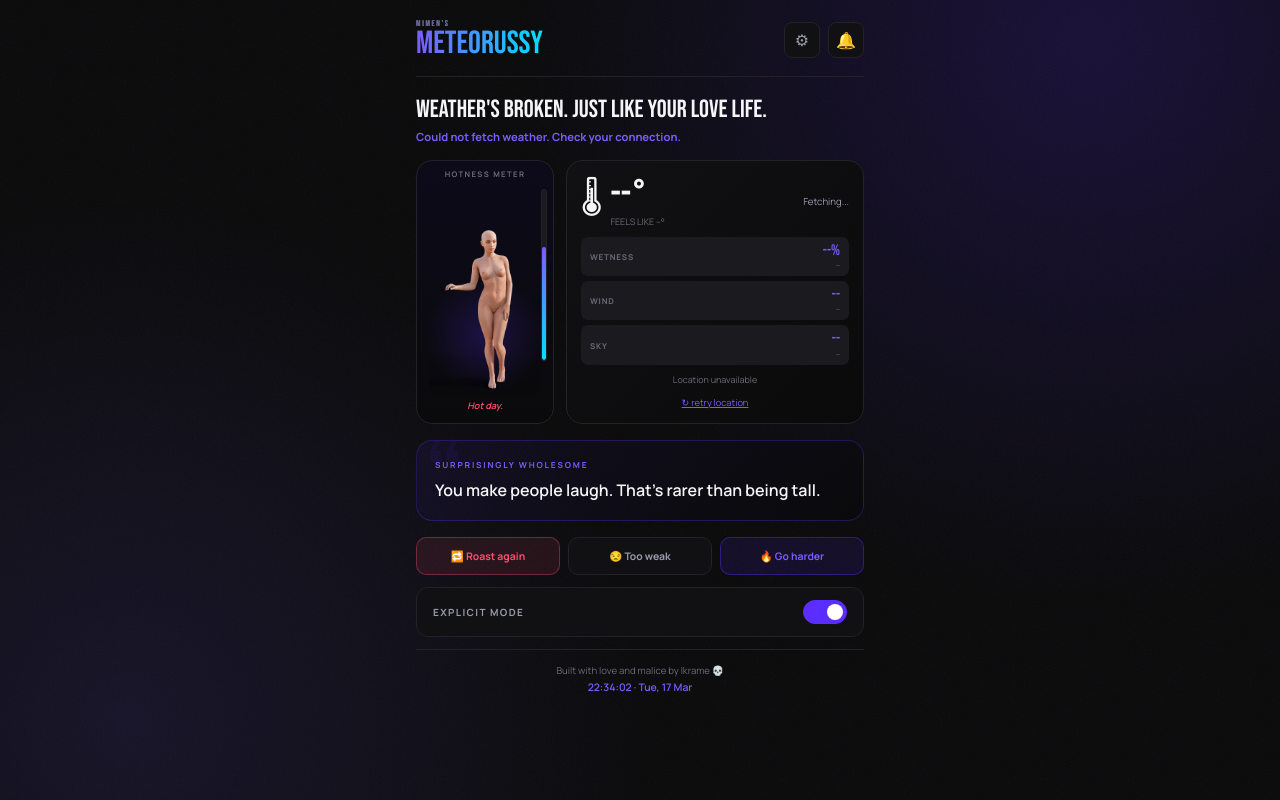
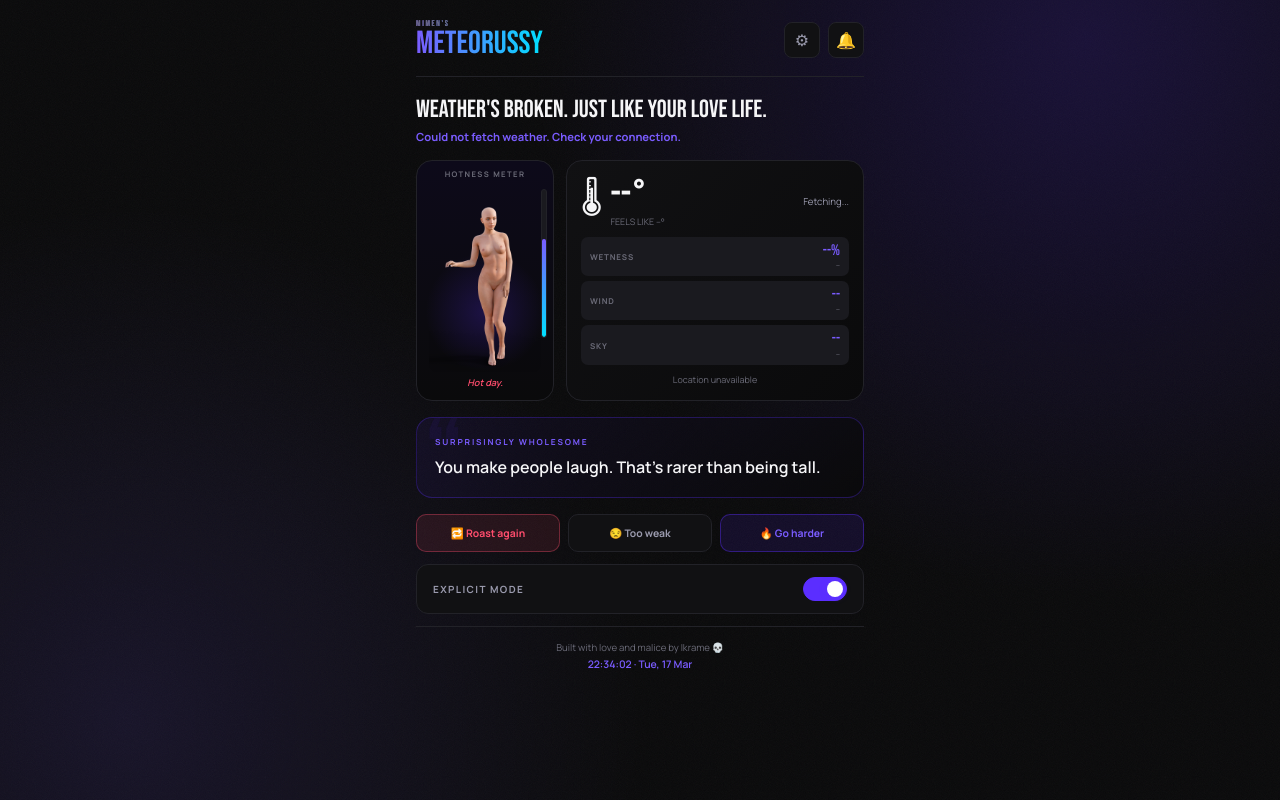
Before and after one commit to saayuu/Meteorussy-v2, a plain HTML site: page index.html in a window 1280 px wide. Drawn offline with Linux system fonts and the light colour scheme; no server answers.

Commit message:
Update index.html

```diff
--- a/index.html
+++ b/index.html
@@ -52,7 +52,6 @@ body::after{content:'';position:fixed;inset:0;z-index:0;pointer-events:none;back
 .stat-val{font-family:'Bebas Neue',sans-serif;font-size:.95rem;color:var(--pglow);line-height:1;}
 .stat-sub{font-size:.5rem;color:var(--text4);margin-top:1px;}
 .w-loc{font-size:.56rem;color:var(--text4);text-align:center;}
-#retryBtn{display:none;margin:2px auto 0;font-size:.58rem;color:var(--pglow);background:none;border:none;cursor:pointer;text-decoration:underline;font-family:'Manrope',sans-serif;}
 .roast-card{background:linear-gradient(135deg,rgba(91,46,255,.08),rgba(10,10,11,.9));border:1px solid rgba(91,46,255,.3);border-radius:16px;padding:18px;margin:16px 0;position:relative;overflow:hidden;min-height:80px;}
 .roast-card::before{content:'\201C';position:absolute;top:-15px;left:8px;font-family:'Bebas Neue',sans-serif;font-size:7rem;color:rgba(91,46,255,.07);pointer-events:none;line-height:1;}
 .roast-cat{font-size:.52rem;letter-spacing:.22em;color:var(--pglow);text-transform:uppercase;font-weight:700;margin-bottom:8px;}
@@ -142,7 +141,6 @@ body::after{content:'';position:fixed;inset:0;z-index:0;pointer-events:none;back
         <div class="stat"><span class="stat-lbl">SKY</span><div style="text-align:right"><div class="stat-val" id="wSky">--</div><div class="stat-sub" id="wSkyDesc">--</div></div></div>
       </div>
       <div class="w-loc" id="wLoc">&#128205; detecting location...</div>
-      <button id="retryBtn" onclick="retryLocation()">&#8635; retry location</button>
     </div>
   </div>
   <div class="roast-card">
@@ -502,7 +500,6 @@ function humDesc(h) {
 
 async function loadWeather() {
   document.getElementById("wLoc").textContent = "📍 Bejaia, Algeria";
-  document.getElementById("retryBtn").style.display = "none";
   try {
     const data = await fetch("https://api.openweathermap.org/data/2.5/weather?lat=36.7509&lon=5.0564&appid=" + OWM + "&units=metric").then(function(r) { return r.json(); });
     renderWeather(data);
@@ -529,7 +526,6 @@ function renderWeather(data) {
   document.getElementById("wFeels").textContent    = "FEELS LIKE " + feels + "°C";
   document.getElementById("wDesc").textContent     = desc;
   document.getElementById("wLoc").textContent      = "📍 " + data.name;
-  document.getElementById("retryBtn").style.display = "none";
   document.getElementById("wHumidity").textContent = hum + "%";
   document.getElementById("wHumidDesc").textContent = humDesc(hum);
   const w = trumpWind(wkm);
@@ -548,7 +544,6 @@ function renderError() {
   document.getElementById("greetMain").textContent = "Weather's broken. Just like your love life.";
   document.getElementById("greetSub").textContent  = "Could not fetch weather. Check your connection.";
   document.getElementById("wLoc").textContent      = "Location unavailable";
-  document.getElementById("retryBtn").style.display = "block";
   updateMeter(20, 0);
   if (!weatherLoaded) { showJoke(); weatherLoaded = true; }
 }
```
